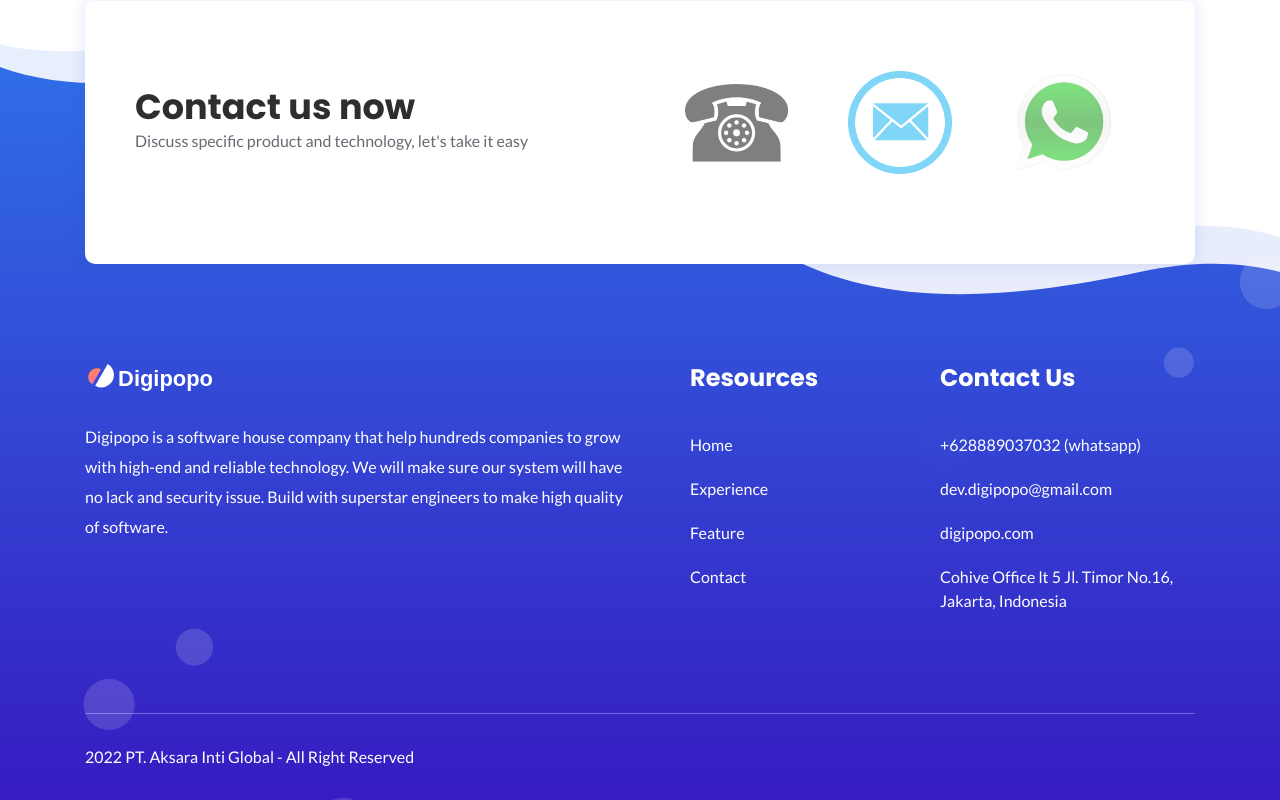
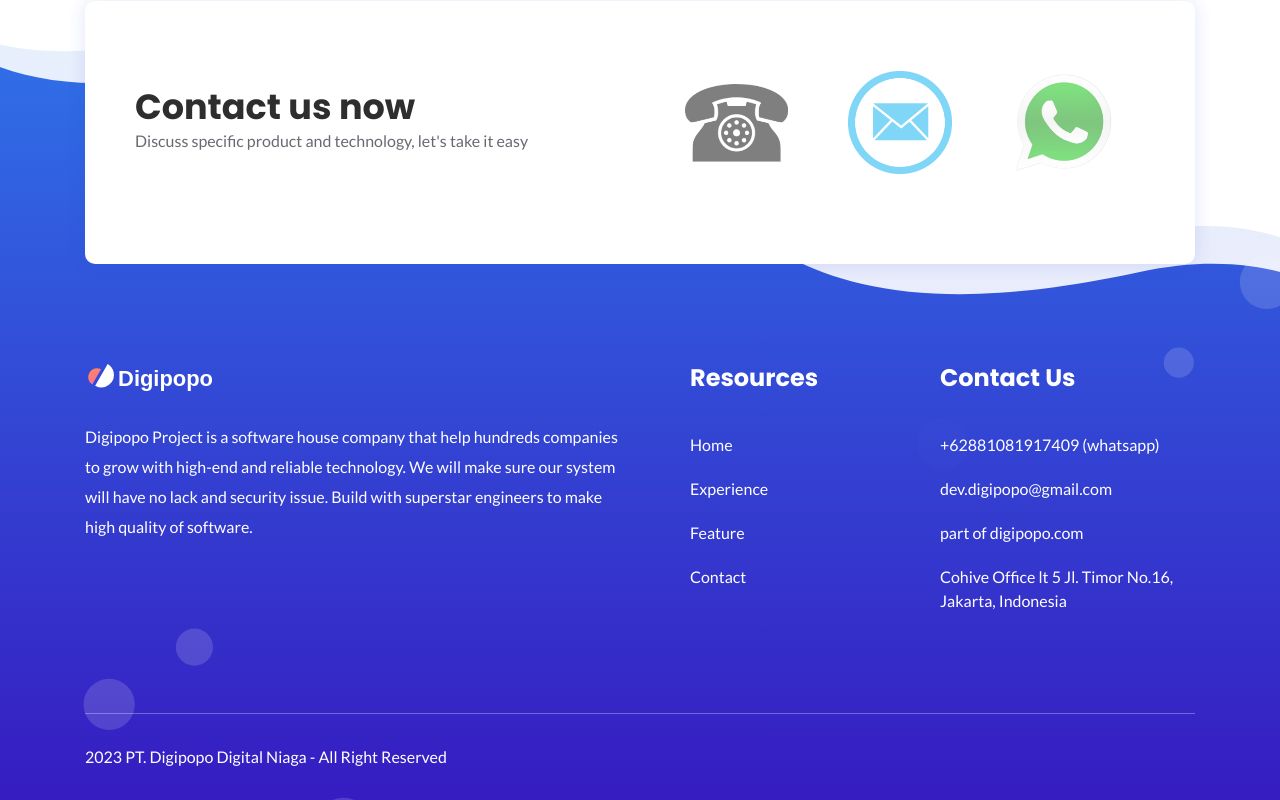
Before and after one commit to digipopo/frontend-software-house, a plain HTML site: page index.html in a window 1280 px wide. Shown: the part 3378-4178 px from the top of the page. Drawn offline with nearby package versions, Linux system fonts and the light colour scheme; no server answers; files whose address does not match are found by name.

Commit message:
Update index.html

```diff
--- a/index.html
+++ b/index.html
@@ -5,7 +5,7 @@
     <meta charset="utf-8">
 
     <!--====== Title ======-->
-    <title>Digipopo - Software House</title>
+    <title>Digipopo - Project</title>
 
     <meta name="description" content="">
     <meta name="viewport" content="width=device-width, initial-scale=1">
@@ -365,7 +365,7 @@
                                 <a href="tel:+628889037032"><img src="assets/images/contact-call.png"></a>
                             </div> <!-- single logo -->
                             <div class="single-logo mt-30 wow fadeIn" data-wow-duration="1.5s" data-wow-delay="0.2s">
-                                <a href="mailto:business@digipopo.com"><img src="assets/images/contact-email.png"></a>
+                                <a href="mailto:dev.digipopo@gmail.com"><img src="assets/images/contact-email.png"></a>
                             </div> <!-- single logo -->
                             <div class="single-logo mt-30 wow fadeIn" data-wow-duration="1.5s" data-wow-delay="0.3s">
                                 <a href="https://wa.me/+628889037032"><img src="assets/images/contact-whatsapp.png"></a>
@@ -381,7 +381,7 @@
                             <a class="logo" href="#">
                                 <img src="assets/images/logo.svg" alt="logo">
                             </a>
-                            <p class="text">Digipopo is a software house company that help hundreds companies to grow with high-end and reliable technology. We will make sure our system will have no lack and security issue. Build with superstar engineers to make high quality of software.</p>
+                            <p class="text">Digipopo Project is a software house company that help hundreds companies to grow with high-end and reliable technology. We will make sure our system will have no lack and security issue. Build with superstar engineers to make high quality of software.</p>
                             <ul class="social">
                                 <!-- <li><a href="#"><i class="lni-facebook-filled"></i></a></li>
                                 <li><a href="#"><i class="lni-twitter-filled"></i></a></li>
@@ -411,9 +411,9 @@
                                 <h4 class="title">Contact Us</h4>
                             </div>
                             <ul class="contact">
-                                <li>+628889037032 (whatsapp)</li>
+                                <li>+62881081917409 (whatsapp)</li>
                                 <li>dev.digipopo@gmail.com</li>
-                                <li>digipopo.com</li>
+                                <li>part of digipopo.com</li>
                                 <li>Cohive Office lt 5 Jl. Timor No.16, Jakarta, Indonesia</li>
                             </ul>
                         </div> <!-- footer contact -->
@@ -425,7 +425,7 @@
                     <div class="col-lg-12">
                         <div class="copyright d-sm-flex justify-content-between">
                             <div class="copyright-content">
-                                <p class="text">2022 <a href="https://digipopo.com" rel="nofollow">PT. Aksara Inti Global - All Right Reserved</a></p>
+                                <p class="text">2023 <a href="https://project.digipopo.com" rel="nofollow">PT. Digipopo Digital Niaga - All Right Reserved</a></p>
                             </div> <!-- copyright content -->
                         </div> <!-- copyright -->
                     </div>
```
